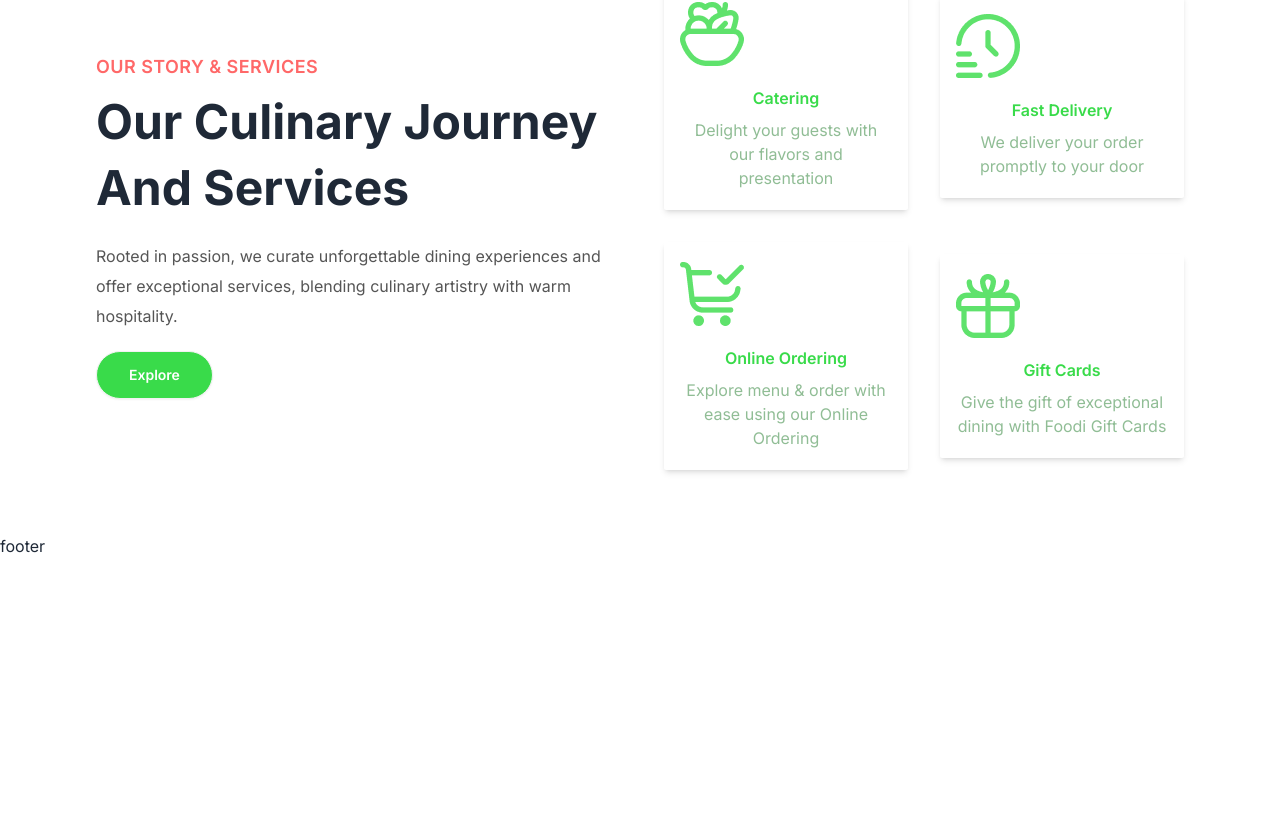
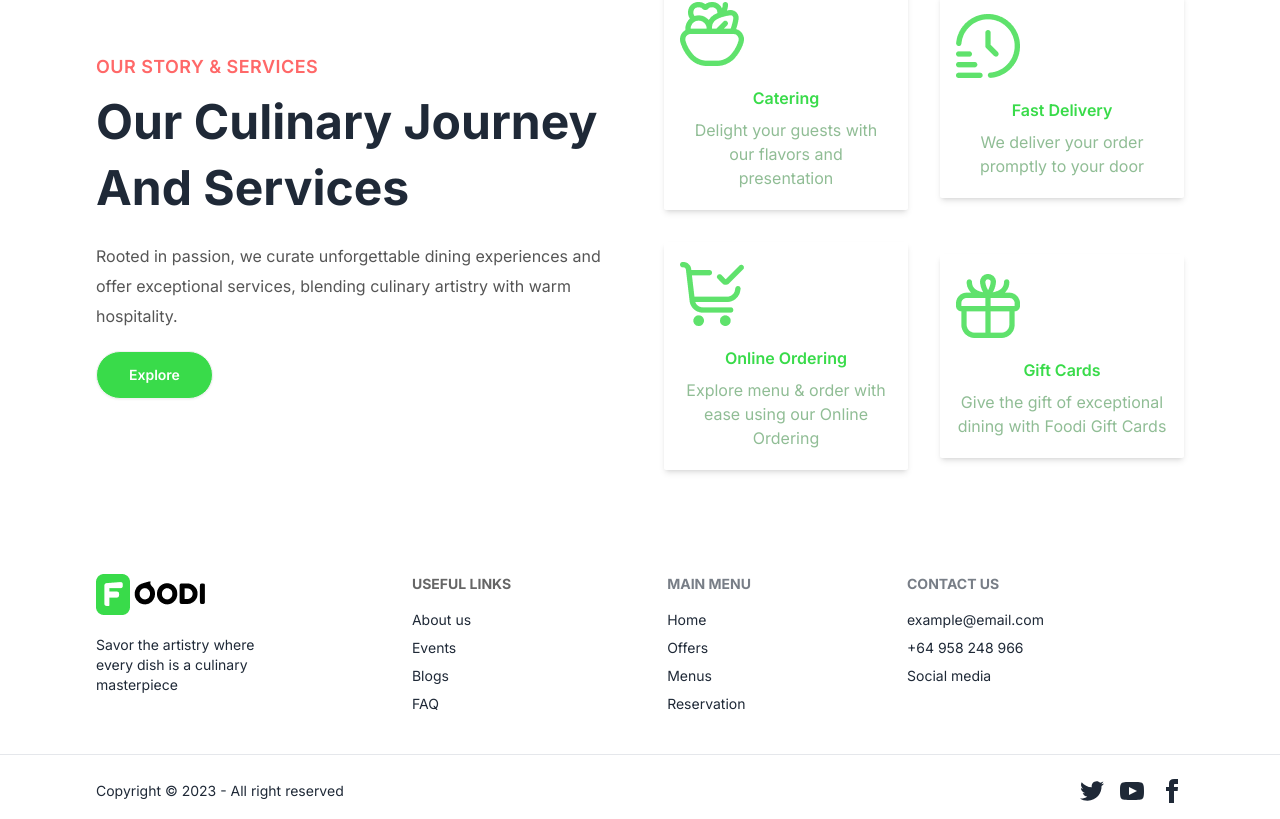
Before and after one commit to Jimshad-tp/Foodi_The_Complete_Mern_App, a React (Vite) app in the folder foodi-client/: page / in a window 1280 px wide. Shown: the part 2840-3659 px from the top of the page. Before the commit the page ends 3398 px from the top, so only its background shows below. Built offline with nearby package versions, Linux system fonts and the light colour scheme.

Commit message:
footer added

```diff
--- /dev/null
+++ b/foodi-client/src/components/Footer.jsx
@@ -0,0 +1,79 @@
+import React from "react";
+
+const Footer = () => {
+  return (
+    <div>
+      <footer className="footer xl:px-24 py-10 px-4 text-base-content">
+        <aside>
+          <img src="/logo.png" alt="" />
+          <p className="my-3 md:w-40">
+            Savor the artistry where every dish is a culinary masterpiece
+          </p>
+        </aside>
+        <nav>
+          <header className="footer-title text-black">Useful links</header>
+          <a className="link link-hover">About us</a>
+          <a className="link link-hover">Events</a>
+          <a className="link link-hover">Blogs</a>
+          <a className="link link-hover">FAQ</a>
+        </nav>
+        <nav>
+          <header className="footer-title">Main Menu</header>
+          <a className="link link-hover">Home</a>
+          <a className="link link-hover">Offers</a>
+          <a className="link link-hover">Menus</a>
+          <a className="link link-hover">Reservation</a>
+        </nav>
+        <nav>
+          <header className="footer-title">Contact Us</header>
+          <a className="link link-hover">example@email.com</a>
+          <a className="link link-hover">+64 958 248 966</a>
+          <a className="link link-hover">Social media</a>
+        </nav>
+      </footer>
+      <hr />
+      <footer className="footer items-center xl:px-24 px-4 py-4 mt-2">
+        <aside className="items-center grid-flow-col">
+          <p>Copyright © 2023 - All right reserved</p>
+        </aside>
+        <nav className="grid-flow-col gap-4 md:place-self-center md:justify-self-end">
+          <a>
+            <svg
+              xmlns="http://www.w3.org/2000/svg"
+              width="24"
+              height="24"
+              viewBox="0 0 24 24"
+              className="fill-current"
+            >
+              <path d="M24 4.557c-.883.392-1.832.656-2.828.775 1.017-.609 1.798-1.574 2.165-2.724-.951.564-2.005.974-3.127 1.195-.897-.957-2.178-1.555-3.594-1.555-3.179 0-5.515 2.966-4.797 6.045-4.091-.205-7.719-2.165-10.148-5.144-1.29 2.213-.669 5.108 1.523 6.574-.806-.026-1.566-.247-2.229-.616-.054 2.281 1.581 4.415 3.949 4.89-.693.188-1.452.232-2.224.084.626 1.956 2.444 3.379 4.6 3.419-2.07 1.623-4.678 2.348-7.29 2.04 2.179 1.397 4.768 2.212 7.548 2.212 9.142 0 14.307-7.721 13.995-14.646.962-.695 1.797-1.562 2.457-2.549z"></path>
+            </svg>
+          </a>
+          <a>
+            <svg
+              xmlns="http://www.w3.org/2000/svg"
+              width="24"
+              height="24"
+              viewBox="0 0 24 24"
+              className="fill-current"
+            >
+              <path d="M19.615 3.184c-3.604-.246-11.631-.245-15.23 0-3.897.266-4.356 2.62-4.385 8.816.029 6.185.484 8.549 4.385 8.816 3.6.245 11.626.246 15.23 0 3.897-.266 4.356-2.62 4.385-8.816-.029-6.185-.484-8.549-4.385-8.816zm-10.615 12.816v-8l8 3.993-8 4.007z"></path>
+            </svg>
+          </a>
+          <a>
+            <svg
+              xmlns="http://www.w3.org/2000/svg"
+              width="24"
+              height="24"
+              viewBox="0 0 24 24"
+              className="fill-current"
+            >
+              <path d="M9 8h-3v4h3v12h5v-12h3.642l.358-4h-4v-1.667c0-.955.192-1.333 1.115-1.333h2.885v-5h-3.808c-3.596 0-5.192 1.583-5.192 4.615v3.385z"></path>
+            </svg>
+          </a>
+        </nav>
+      </footer>
+    </div>
+  );
+};
+
+export default Footer;
--- a/foodi-client/src/layout/Main.jsx
+++ b/foodi-client/src/layout/Main.jsx
@@ -3,12 +3,14 @@
 import { Outlet } from 'react-router-dom'
 import Navbar from '../components/Navbar'
 import '../App.css'
+import Footer from '../components/Footer'
 const Main = () => {
   return (
     <div>
       <Navbar/>
       <Outlet/>
-      <footer>footer</footer>
+      <Footer/>
+
     </div>
   )
 }
```
